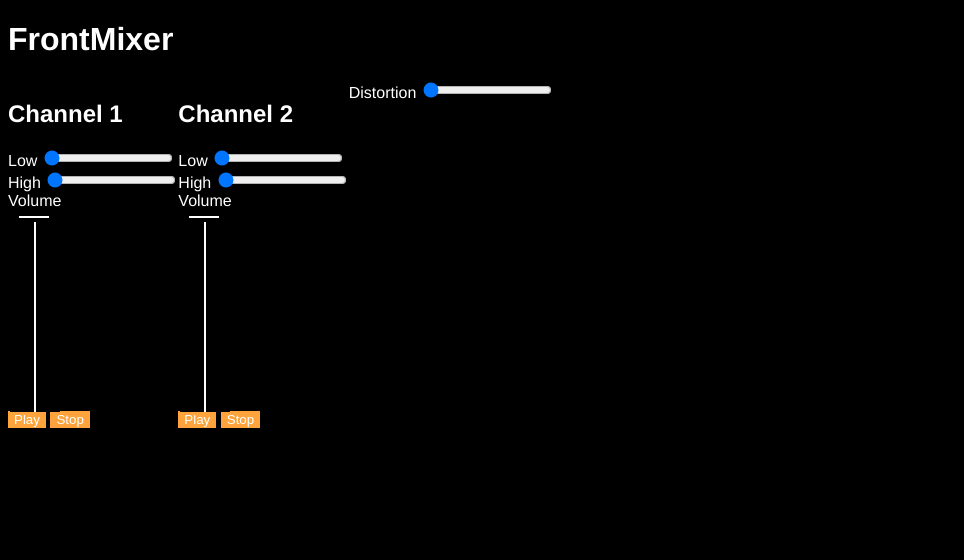
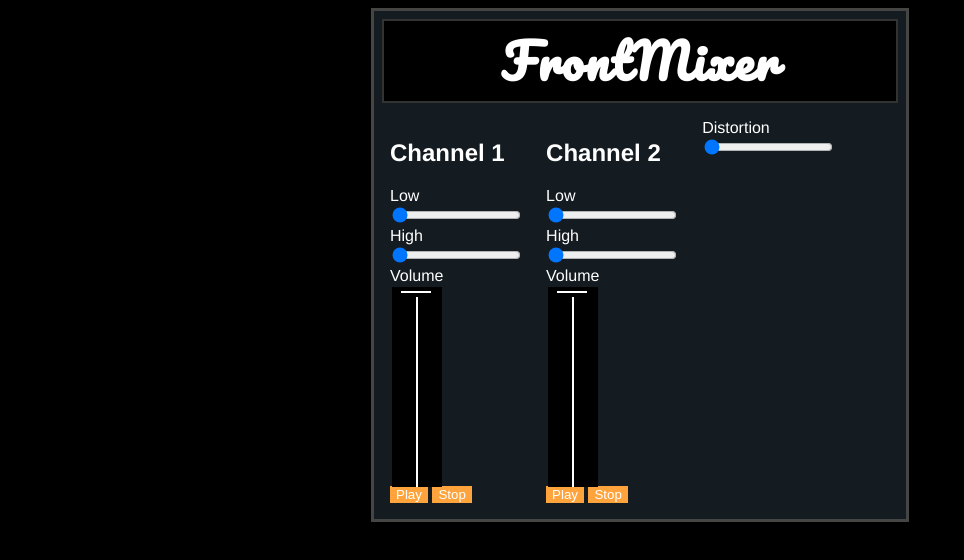
Before and after one commit to thomasmiddeldorp/FrontMixer, a plain HTML site: page index.html in a window 1280 px wide. Shown: the whole page, without its empty margins (0-964 px from the left). Drawn offline with Linux system fonts and the light colour scheme.

Commit message:
some basic styling

```diff
--- a/index.html
+++ b/index.html
@@ -4,9 +4,11 @@
 		<meta charset="utf-8"/>
 		<title>Audio</title>
 		<link href="styles/style.css" rel="stylesheet"/>
+    <link href='https://fonts.googleapis.com/css?family=Pacifico' rel='stylesheet' type='text/css'>
 	</head>
 	<body>
-		<h1>FrontMixer</h1>
+  <div class="device">
+		<h1 class="brand">FrontMixer</h1>
 		<form>
 			<div class="mixer">
 				<section class="mixer-channel">
@@ -62,6 +64,7 @@
                 </div>
 			</div>
 		</form>
+  </div>
 		<script src="scripts/Mixer.js"></script>
 		<script src="scripts/midi-controller.js"></script>
         <script src="scripts/script.js"></script>
--- a/styles/style.css
+++ b/styles/style.css
@@ -1,19 +1,40 @@
 body {
 	background-color: #000;
 	color: #fff;
+	font-size: 16px;
 	font-family: "Helvetica Neue Light", "HelveticaNeue-Light", "Helvetica Neue", Calibri, Helvetica, Arial;
 }
 
-.mixer {
+.device {
+	width: 500px;
+	margin: 0 auto;
+	background-color: #141c21;
+	padding: 1rem;
+	border: 3px solid #454544;
+}
+.device .brand {
+	text-align: center;
+	margin: -.5rem -.5rem 1rem;
+	background-color: #000000;
+	border: 2px solid #333332;
+	padding: 1rem;
+	borde-radius: 15px;
+	font-family: Pacifico, serif;
+	letter-spacing: 2px;
+	font-size: 3rem;
+	line-height: 3rem;
+}
+
+.device .mixer {
 	display: flex;
 }
 
-.fader-wrapper {
+.device .fader-wrapper {
 	height: 200px;
 	width: 100px;
 }
 
-.fader-vertical {
+.device .fader-vertical {
 	-webkit-appearance: none;
 	transform: rotate(-90deg) translateX(-200px);
 	transform-origin: 0 0;
@@ -22,14 +43,14 @@ body {
 	background-color: #000;
 }
 
-.fader-vertical::-webkit-slider-runnable-track {
+.device .fader-vertical::-webkit-slider-runnable-track {
 	-webkit-appearance: none;
 	width: 200px;
 	height: 2px;
 	background-color: #fff;
 }
 
-.fader-vertical::-webkit-slider-thumb {
+.device .fader-vertical::-webkit-slider-thumb {
 	-webkit-appearance: none;
 	transform: translateY(-15px);
 	height: 30px;
@@ -39,7 +60,7 @@ body {
 	background-color: #fff;
 }
 
-.control-button {
+.device .control-button {
 	background-color: #FFA43C;
 	border: none;
 	color: #fff;
```
